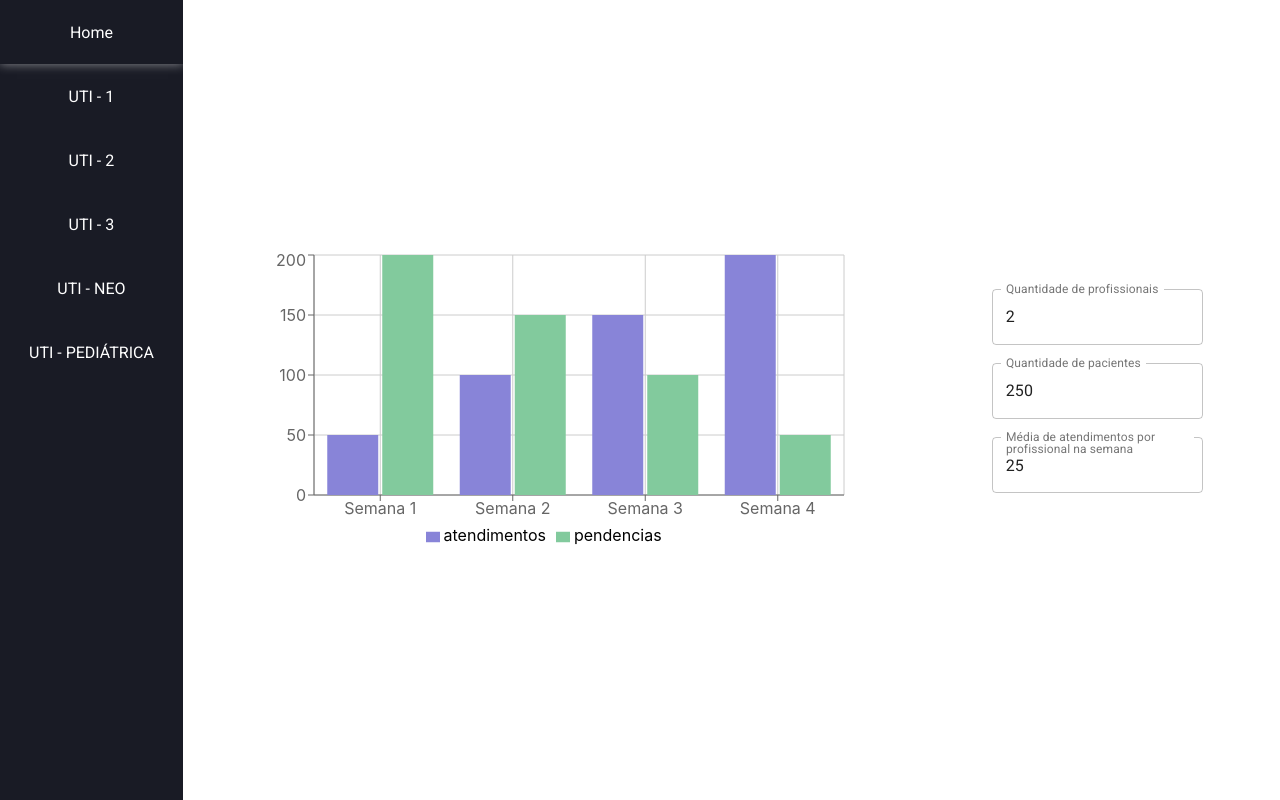
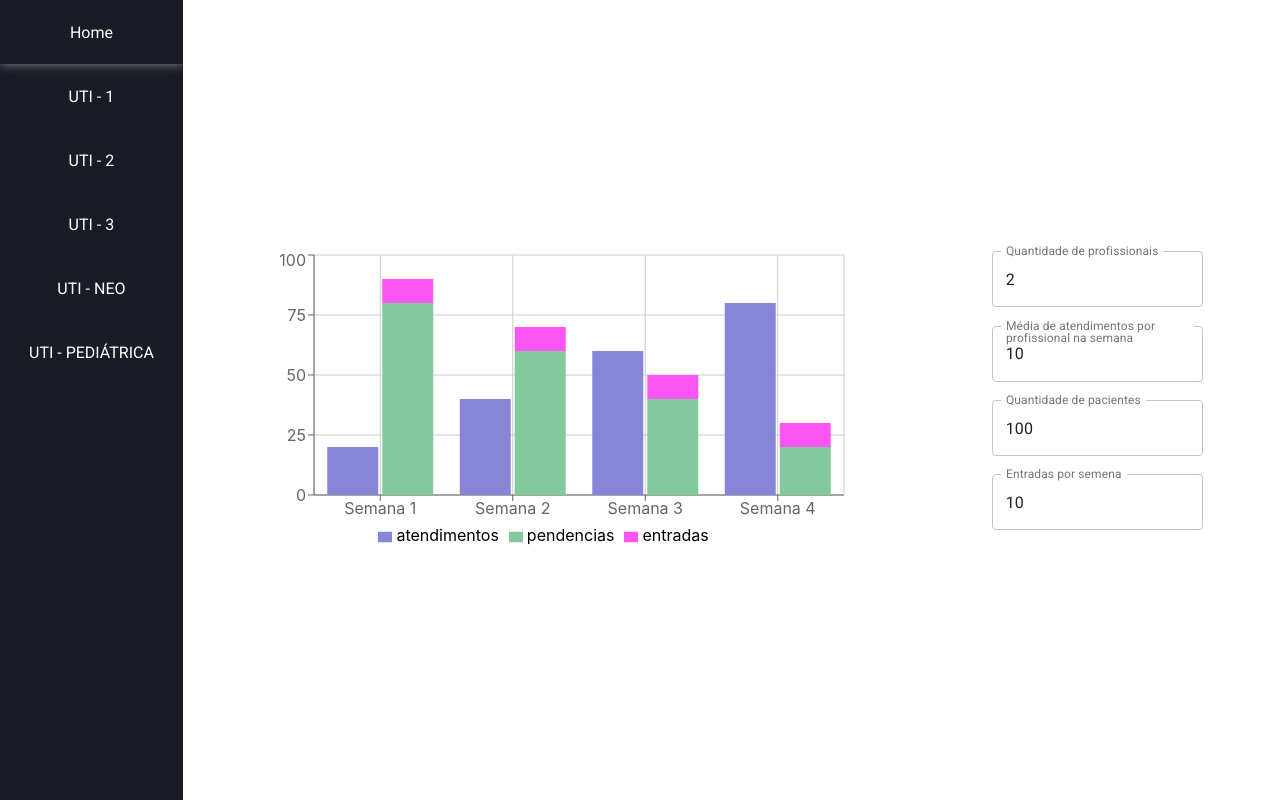
Before and after one commit to pabloherzberg/simulacao, a React (Create React App) app: page / in a window 1280 px wide. Built offline with nearby package versions, Linux system fonts and the light colour scheme.

Commit message:
entradas

```diff
--- a/src/pages/Home/index.js
+++ b/src/pages/Home/index.js
@@ -13,10 +13,13 @@ import { TextField, Button } from "@material-ui/core";
 
 function Home() {
   const [fonos, setFonos] = useState(2);
-  const [pacientes, setPacientes] = useState(250);
+  const [pacientes, setPacientes] = useState(100);
+  const [entradas, setEntradas] = useState(10);
+  const [mediaAtendimento, setMediaAtendimento] = useState(0);
   const [pendencias, setPendencias] = useState([]);
   const [atendimentos, setAtendimentos] = useState([]);
-  const [mediaAtendimento, setMediaAtendimento] = useState(25);
+  const [aux, setAux] = useState(10);
+  const [total, setTotal] = useState([]);
   const [resto, setResto] = useState(0);
   const [week, setWeek] = useState([
     { atendimentos, pendencias },
@@ -26,8 +29,8 @@ function Home() {
   ]);
 
   useEffect(() => {
-    setMediaAtendimento(25 * fonos);
-  }, [fonos]);
+    setMediaAtendimento(aux * fonos);
+  }, [fonos, aux]);
 
   useEffect(() => {
     const pen1 = pacientes - mediaAtendimento;
@@ -35,7 +38,6 @@ function Home() {
     const pen3 = pen2 - mediaAtendimento;
     const pen4 = pen3 - mediaAtendimento;
     setPendencias([pen1, pen2, pen3, pen4]);
-    setResto(resto + pen4);
 
     const aten1 = mediaAtendimento;
     const aten2 = mediaAtendimento * 2;
@@ -49,47 +51,54 @@ function Home() {
       {
         atendimentos: atendimentos[0],
         pendencias: pendencias[0],
+        entradas: entradas,
       },
       {
         atendimentos: atendimentos[1],
         pendencias: pendencias[1],
+        entradas: entradas,
       },
       {
         atendimentos: atendimentos[2],
         pendencias: pendencias[2],
+        entradas: entradas,
       },
       {
         atendimentos: atendimentos[3],
         pendencias: pendencias[3],
+        entradas: entradas,
       },
     ]);
-  }, [pendencias]);
+  }, [pendencias, entradas]);
 
-  console.log(mediaAtendimento);
-
+  console.log(pendencias);
   const data = [
     {
       name: "Semana 1",
       atendimentos: week[0].atendimentos,
       pendencias: week[0].pendencias,
+      entradas: week[0].entradas,
       amt: 2400,
     },
     {
       name: "Semana 2",
       atendimentos: week[1].atendimentos,
       pendencias: week[1].pendencias,
+      entradas: week[1].entradas,
       amt: 2400,
     },
     {
       name: "Semana 3",
       atendimentos: week[2].atendimentos,
       pendencias: week[2].pendencias,
+      entradas: week[2].entradas,
       amt: 2400,
     },
     {
       name: "Semana 4",
       atendimentos: week[3].atendimentos,
       pendencias: week[3].pendencias,
+      entradas: week[3].entradas,
       amt: 2400,
     },
   ];
@@ -104,7 +113,13 @@ function Home() {
           <Tooltip />
           <Legend />
           <Bar type="monotone" dataKey="atendimentos" fill="#8884d8" />
-          <Bar type="monotone" dataKey="pendencias" fill="#82ca9d" />
+          <Bar
+            type="monotone"
+            stackId="a"
+            dataKey="pendencias"
+            fill="#82ca9d"
+          />
+          <Bar type="monotone" stackId="a" dataKey="entradas" fill="#ff55f5" />
         </BarChart>
       </ChartContainer>
       <FormContainer>
@@ -113,6 +128,18 @@ function Home() {
           defaultValue={fonos}
           onChange={(e) => setFonos(e.target.value)}
           label="Quantidade de profissionais"
+          type="number"
+          InputLabelProps={{
+            shrink: true,
+          }}
+          variant="outlined"
+        />
+
+        <TextField
+          className="inputfield"
+          defaultValue={aux}
+          onChange={(e) => setAux(e.target.value)}
+          label="Média de atendimentos por profissional na semana"
           type="number"
           InputLabelProps={{
             shrink: true,
@@ -132,9 +159,9 @@ function Home() {
         />
         <TextField
           className="inputfield"
-          defaultValue={mediaAtendimento}
-          onChange={(e) => setMediaAtendimento(e.target.value)}
-          label="Média de atendimentos por profissional na semana"
+          defaultValue={entradas}
+          onChange={(e) => setEntradas(e.target.value)}
+          label="Entradas por semena"
           type="number"
           InputLabelProps={{
             shrink: true,
```
